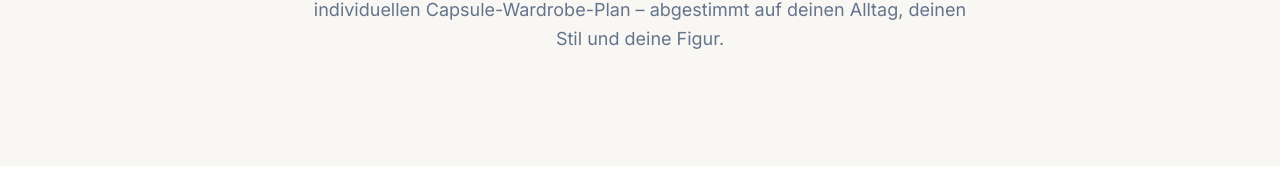
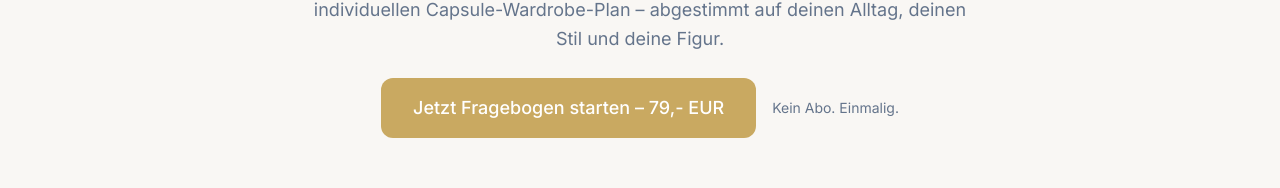
Before and after one commit to SEO-Agentur/businessstylist, a Next.js app: page /capsule-wardrobe in a window 1280 px wide. Shown: the part 408-596 px from the top of the page. Built offline with nearby package versions, Linux system fonts and the light colour scheme; no server answers; the database is empty; a web font is replaced by a local one.

Commit message:
Add CTA & link to questionnaire

```diff
--- a/app/capsule-wardrobe/page.tsx
+++ b/app/capsule-wardrobe/page.tsx
@@ -1,6 +1,6 @@
 'use client';
 
-import { useState } from 'react';
+import { useState, useEffect } from 'react';
 import Link from 'next/link';
 import Button from '@/components/ui/Button';
 import Card from '@/components/ui/Card';
@@ -10,6 +10,12 @@ type Phase = 'info' | 'questionnaire' | 'checkout' | 'submitting' | 'error';
 
 export default function CapsuleWardrobePage() {
   const [phase, setPhase] = useState<Phase>('info');
+
+  useEffect(() => {
+    if (window.location.hash === '#fragebogen') {
+      setPhase('questionnaire');
+    }
+  }, []);
   const [answers, setAnswers] = useState<CapsuleAnswers | null>(null);
   const [email, setEmail] = useState('');
   const [name, setName] = useState('');
@@ -54,11 +60,17 @@ export default function CapsuleWardrobePage() {
           <h1 className="text-display-1 font-serif mb-4">
             Deine persoenliche Capsule Wardrobe
           </h1>
-          <p className="text-body-lg text-brand-secondary max-w-2xl mx-auto">
+          <p className="text-body-lg text-brand-secondary max-w-2xl mx-auto mb-6">
             Weniger Teile, mehr Stil. Anika erstellt dir auf Basis deiner Angaben
             einen individuellen Capsule-Wardrobe-Plan – abgestimmt auf deinen Alltag,
             deinen Stil und deine Figur.
           </p>
+          <div className="flex flex-col sm:flex-row gap-4 justify-center items-center">
+            <Button size="lg" variant="accent" onClick={() => { setPhase('questionnaire'); window.scrollTo({ top: 0, behavior: 'smooth' }); }}>
+              Jetzt Fragebogen starten – 79,- EUR
+            </Button>
+            <span className="text-sm text-brand-secondary">Kein Abo. Einmalig.</span>
+          </div>
         </div>
       </section>
 
--- a/app/page.tsx
+++ b/app/page.tsx
@@ -77,7 +77,7 @@ export default function HomePage() {
                     </li>
                   ))}
                 </ul>
-                <Link href="/capsule-wardrobe">
+                <Link href="/capsule-wardrobe#fragebogen">
                   <Button variant="accent" size="lg">
                     Capsule Wardrobe fuer 79,- EUR starten
                   </Button>
```
